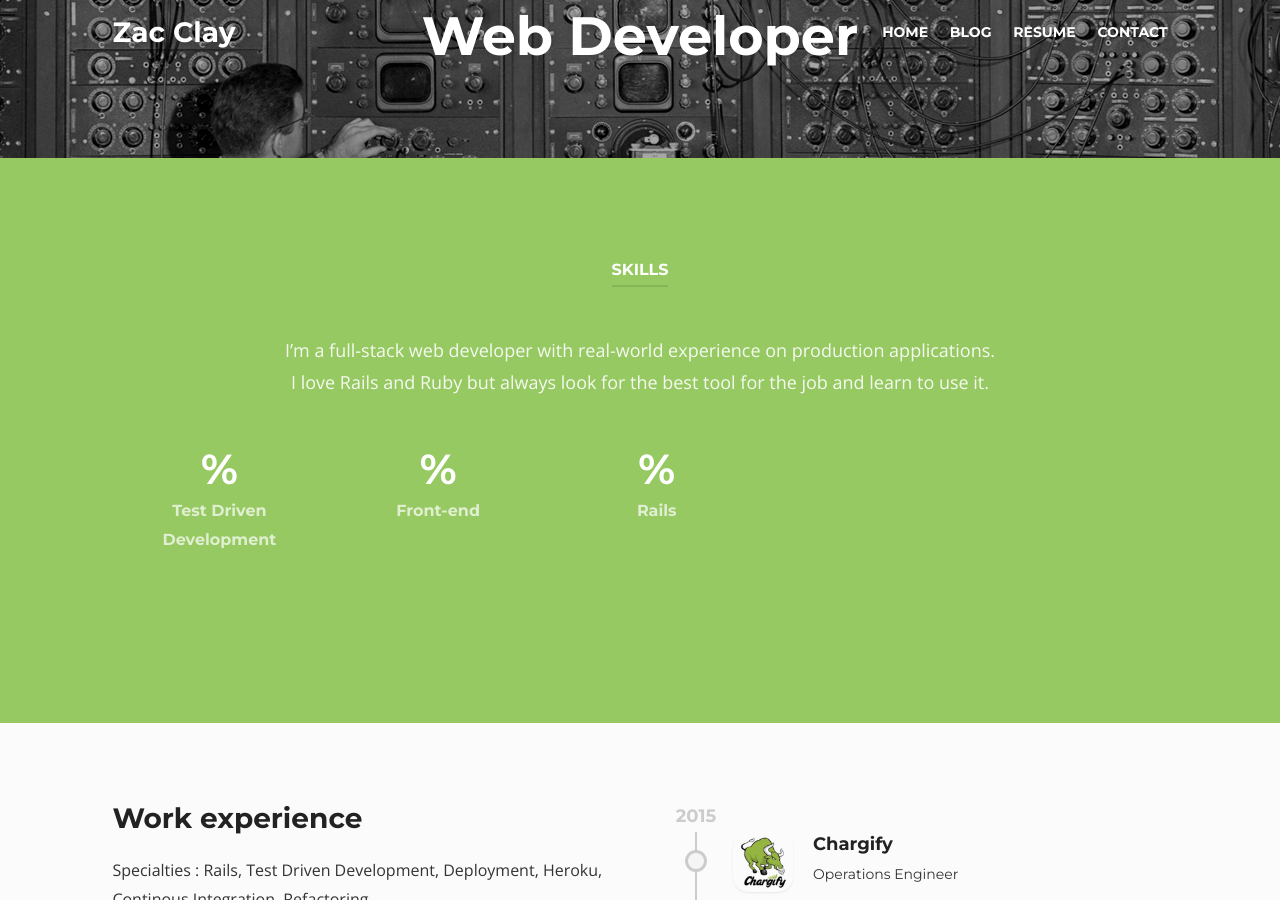
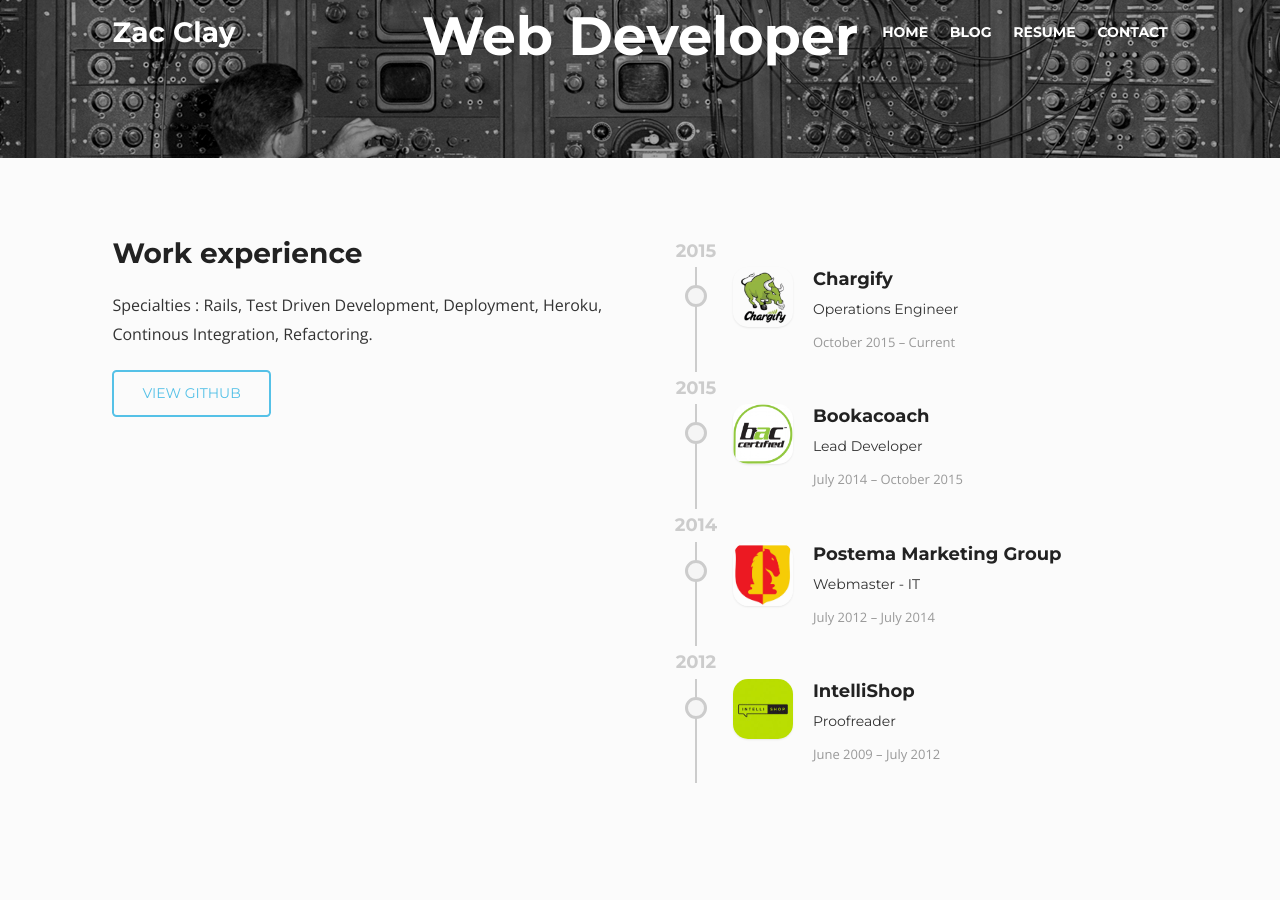
Before and after one commit to mebezac/beetle-jekyll, a Jekyll site: the page built from resume.md, in a window 1280 px wide and 900 px high, scrolled down 442 px. Built offline with Jekyll 4.4.1, drawn with Linux system fonts in a browser that asks for light colours; nearby versions of some CDN libraries.

Commit message:
Remove silly resume thing

```diff
--- a/_layouts/resume.html
+++ b/_layouts/resume.html
@@ -19,31 +19,6 @@
       </div><!-- intro-wrap -->
 
       <div id="main">
-
-        <section class="row section text-light" style="background-color: #96C962;">
-          <div class="row-content buffer even clear-after">
-            <div class="section-title"><h3>Skills</h3></div>
-            <p class="centertxt">I’m a full-stack web developer with real-world experience on production applications.<br>I love Rails and Ruby but always look for the best tool for the job and learn to use it.</p>
-            <div class="chart" data-percent="{{page.skill_1_amount}}" data-bar-color="#7ab746" data-animate="2000">
-              <div class="chart-content">
-                <div class="percent"></div>
-                <div class="chart-title">{{page.skill_1}}</div>
-              </div><!-- chart-content -->
-            </div><!-- chart -->
-            <div class="chart" data-percent="{{page.skill_2_amount}}" data-bar-color="#7ab746" data-animate="2500">
-              <div class="chart-content">
-                <div class="percent"></div>
-                <div class="chart-title">{{page.skill_2}}</div>
-              </div><!-- chart-content -->
-            </div><!-- chart -->
-            <div class="chart" data-percent="{{page.skill_3_amount}}" data-bar-color="#7ab746" data-animate="3000">
-              <div class="chart-content">
-                <div class="percent"></div>
-                <div class="chart-title">{{page.skill_3}}</div>
-              </div><!-- chart-content -->
-            </div><!-- chart -->
-          </div>
-        </section>
 
         <section class="row section">
           <div class="row-content buffer even clear-after">
```
